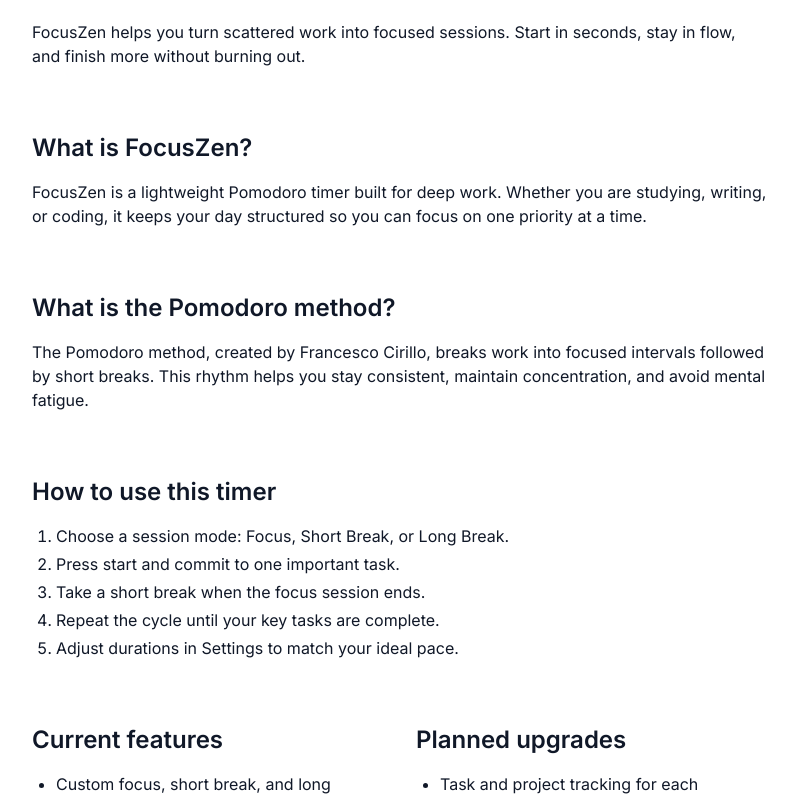
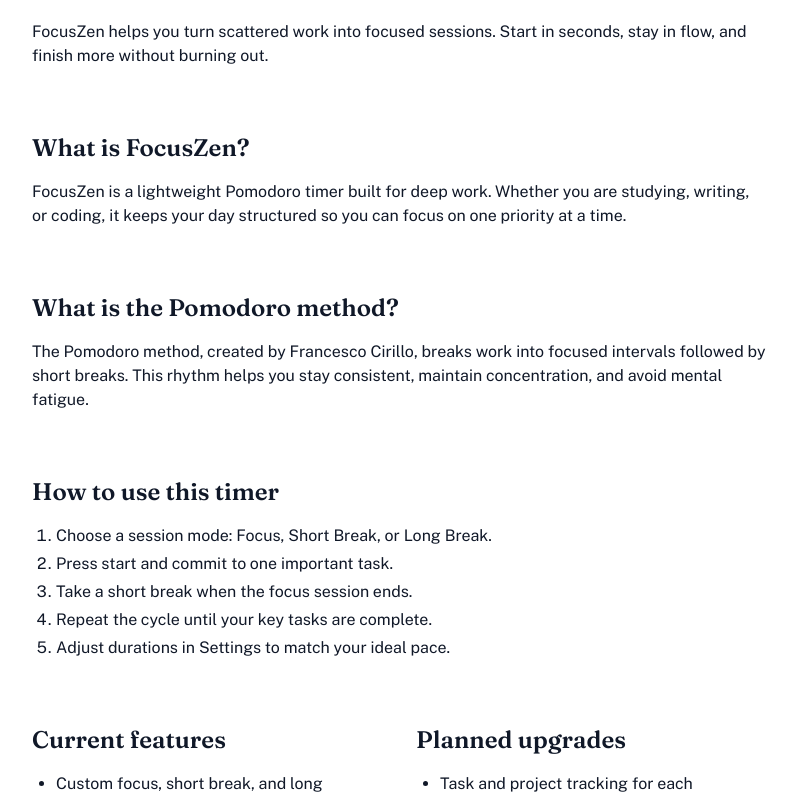
Before and after one commit to zaymorielvandrell/focuszen, a Next.js app: page / in a window 1280 px wide. Shown: the part 960-1759 px from the top of the page, without its empty margins (240-1036 px from the left). Built offline with nearby package versions, Linux system fonts and the light colour scheme.

Commit message:
style(typography): introduce serif display font for headings

```diff
--- a/src/app/layout.tsx
+++ b/src/app/layout.tsx
@@ -1,10 +1,11 @@
 import type { Metadata } from "next";
-import { Inter, JetBrains_Mono } from "next/font/google";
+import { Fraunces, JetBrains_Mono, Public_Sans } from "next/font/google";
 import type { PropsWithChildren } from "react";
 import Header from "~/components/header";
 import "~/styles/globals.css";
 
-const sans = Inter({ variable: "--font-sans", subsets: ["latin"] });
+const sans = Public_Sans({ variable: "--font-sans", subsets: ["latin"] });
+const serif = Fraunces({ variable: "--font-serif", subsets: ["latin"] });
 const mono = JetBrains_Mono({ variable: "--font-mono", subsets: ["latin"] });
 
 export const metadata: Metadata = {
@@ -34,7 +35,7 @@ const RootLayout = ({ children }: PropsWithChildren) => {
     <html
       lang="en"
       data-theme="light"
-      className={`${sans.variable} ${mono.variable}`}>
+      className={`${sans.variable} ${serif.variable} ${mono.variable}`}>
       <body>
         <div className="container mx-auto max-w-3xl px-4">
           <Header />
--- a/src/app/not-found.tsx
+++ b/src/app/not-found.tsx
@@ -4,7 +4,7 @@ const NotFound = () => {
   return (
     <div className="fz-surface-glow fz-surface-glow--top-right card mx-auto max-w-xl shadow">
       <div className="card-body items-center text-center">
-        <h2 className="text-lg font-semibold sm:text-xl md:text-2xl">
+        <h2 className="font-serif text-lg font-semibold sm:text-xl md:text-2xl">
           Not Found
         </h2>
         <p className="mt-2 mb-6">
--- a/src/app/page.tsx
+++ b/src/app/page.tsx
@@ -127,7 +127,7 @@ const Page = () => {
       </div>
       <div className="flex flex-col gap-16">
         <div>
-          <h1 className="text-xl font-semibold sm:text-2xl md:text-3xl">
+          <h1 className="font-serif text-xl font-semibold sm:text-2xl md:text-3xl">
             Online Pomodoro Timer to Get More Done
           </h1>
           <p className="mt-4">
@@ -136,7 +136,7 @@ const Page = () => {
           </p>
         </div>
         <div>
-          <h2 className="text-lg font-semibold sm:text-xl md:text-2xl">
+          <h2 className="font-serif text-lg font-semibold sm:text-xl md:text-2xl">
             What is FocusZen?
           </h2>
           <p className="mt-4">
@@ -146,7 +146,7 @@ const Page = () => {
           </p>
         </div>
         <div>
-          <h2 className="text-lg font-semibold sm:text-xl md:text-2xl">
+          <h2 className="font-serif text-lg font-semibold sm:text-xl md:text-2xl">
             What is the Pomodoro method?
           </h2>
           <p className="mt-4">
@@ -156,7 +156,7 @@ const Page = () => {
           </p>
         </div>
         <div>
-          <h2 className="text-lg font-semibold sm:text-xl md:text-2xl">
+          <h2 className="font-serif text-lg font-semibold sm:text-xl md:text-2xl">
             How to use this timer
           </h2>
           <ol className="mt-4 list-decimal space-y-1 pl-6">
@@ -169,7 +169,7 @@ const Page = () => {
         </div>
         <div className="grid grid-cols-1 gap-8 sm:grid-cols-2">
           <div>
-            <h2 className="text-lg font-semibold sm:text-xl md:text-2xl">
+            <h2 className="font-serif text-lg font-semibold sm:text-xl md:text-2xl">
               Current features
             </h2>
             <ul className="mt-4 list-disc space-y-1 pl-6 text-pretty">
@@ -180,7 +180,7 @@ const Page = () => {
             </ul>
           </div>
           <div>
-            <h2 className="text-lg font-semibold sm:text-xl md:text-2xl">
+            <h2 className="font-serif text-lg font-semibold sm:text-xl md:text-2xl">
               Planned upgrades
             </h2>
             <ul className="mt-4 list-disc space-y-1 pl-6 text-pretty">
--- a/src/app/settings/page.tsx
+++ b/src/app/settings/page.tsx
@@ -81,7 +81,7 @@ const Settings = () => {
         <div className="card-body">
           <div className="flex items-center gap-2">
             <SettingsIcon />
-            <h2 className="text-lg font-semibold sm:text-xl md:text-2xl">
+            <h2 className="font-serif text-lg font-semibold sm:text-xl md:text-2xl">
               Settings
             </h2>
           </div>
@@ -137,7 +137,7 @@ const Settings = () => {
       </div>
       <dialog ref={restoreDefaultsModalRef} className="modal">
         <div className="modal-box">
-          <h3 className="text-base font-semibold sm:text-lg md:text-xl">
+          <h3 className="font-serif text-base font-semibold sm:text-lg md:text-xl">
             Restore Default Settings?
           </h3>
           <p className="my-4">
--- a/src/styles/globals.css
+++ b/src/styles/globals.css
@@ -41,6 +41,7 @@
 
 @theme inline {
   --font-sans: var(--font-sans), sans-serif;
+  --font-serif: var(--font-serif), serif;
   --font-mono: var(--font-mono), monospace;
 }
 
```
